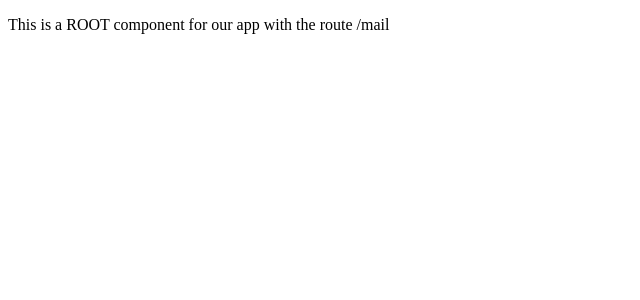
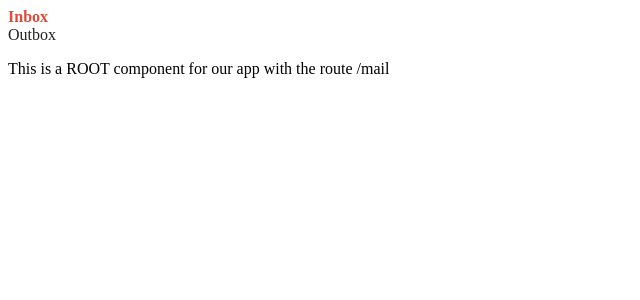
Before and after one commit to MaksymRudnyi/cli4, an Angular app: page /mail in a window 1280 px wide. Shown: the top 300 px of the page, without its empty margins (0-640 px from the left). Built offline with nearby package versions, Linux system fonts and the light colour scheme.

Commit message:
#4Side-bar component - initial component skeleton

```diff
--- a/src/app/app.component.html
+++ b/src/app/app.component.html
@@ -1,5 +1,5 @@
 <div>
-
+  <sidebar></sidebar>
   <div class="container">
       <router-outlet></router-outlet>
   </div>
--- a/src/app/app.module.ts
+++ b/src/app/app.module.ts
@@ -5,6 +5,7 @@ import {HttpModule} from '@angular/http';
 import {AppComponent} from './app.component';
 import {Routes, RouterModule} from '@angular/router';
 import {EmailsComponent} from './emails/emails.component';
+import {SidebarComponent} from './sidebar/sidebar.component';
 
 const routes: Routes = [
     {path: '', redirectTo: 'mail', pathMatch: 'full'},
@@ -14,7 +15,8 @@ const routes: Routes = [
 @NgModule({
     declarations: [
         AppComponent,
-        EmailsComponent
+        EmailsComponent,
+        SidebarComponent
     ],
     imports: [
         BrowserModule,
--- /dev/null
+++ b/src/app/sidebar/menu_item.ts
@@ -0,0 +1,4 @@
+  export class MenuItem {
+    text: string;
+    active: boolean;
+  }
--- /dev/null
+++ b/src/app/sidebar/sidebar.component.html
@@ -0,0 +1,5 @@
+<div *ngFor="let item of menu">
+  <span [ngClass]="{'active': item.active}">
+    <a href="#">{{item.text}}</a>
+  </span>
+</div>
--- /dev/null
+++ b/src/app/sidebar/sidebar.component.scss
@@ -0,0 +1,14 @@
+$menu_item_color: #222;
+$menu_active_item_color: #dd4b39;
+
+span {
+  a {
+    color: $menu_item_color;
+    text-decoration: none;
+    cursor: pointer;
+  }
+  &.active  a{
+    color: $menu_active_item_color;
+    font-weight: bold;
+  }
+}
--- /dev/null
+++ b/src/app/sidebar/sidebar.component.ts
@@ -0,0 +1,23 @@
+import { Component } from '@angular/core';
+import { MenuItem } from './menu_item';
+
+const menuMock: MenuItem[] = [
+  {
+    text: 'Inbox',
+    active: true
+  },
+  {
+    text: 'Outbox',
+    active: false
+  }
+
+];
+
+@Component({
+  selector: 'sidebar',
+  templateUrl: './sidebar.component.html',
+  styleUrls: ['./sidebar.component.scss']
+})
+export class SidebarComponent {
+  menu: MenuItem[] = menuMock;
+}
```
Also changed, not shown: 1 other file (tests, documents, lock files or other folders).
